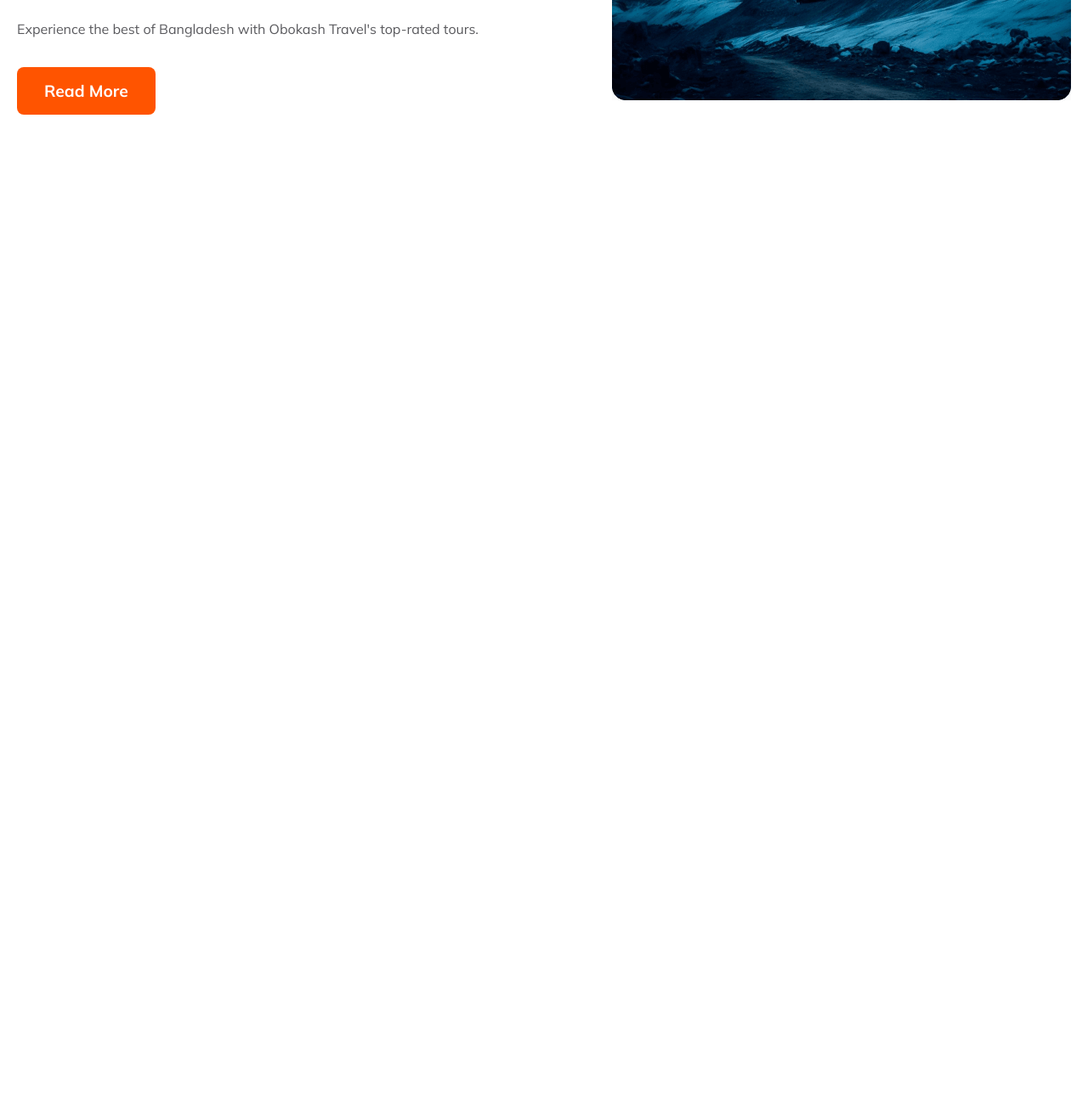
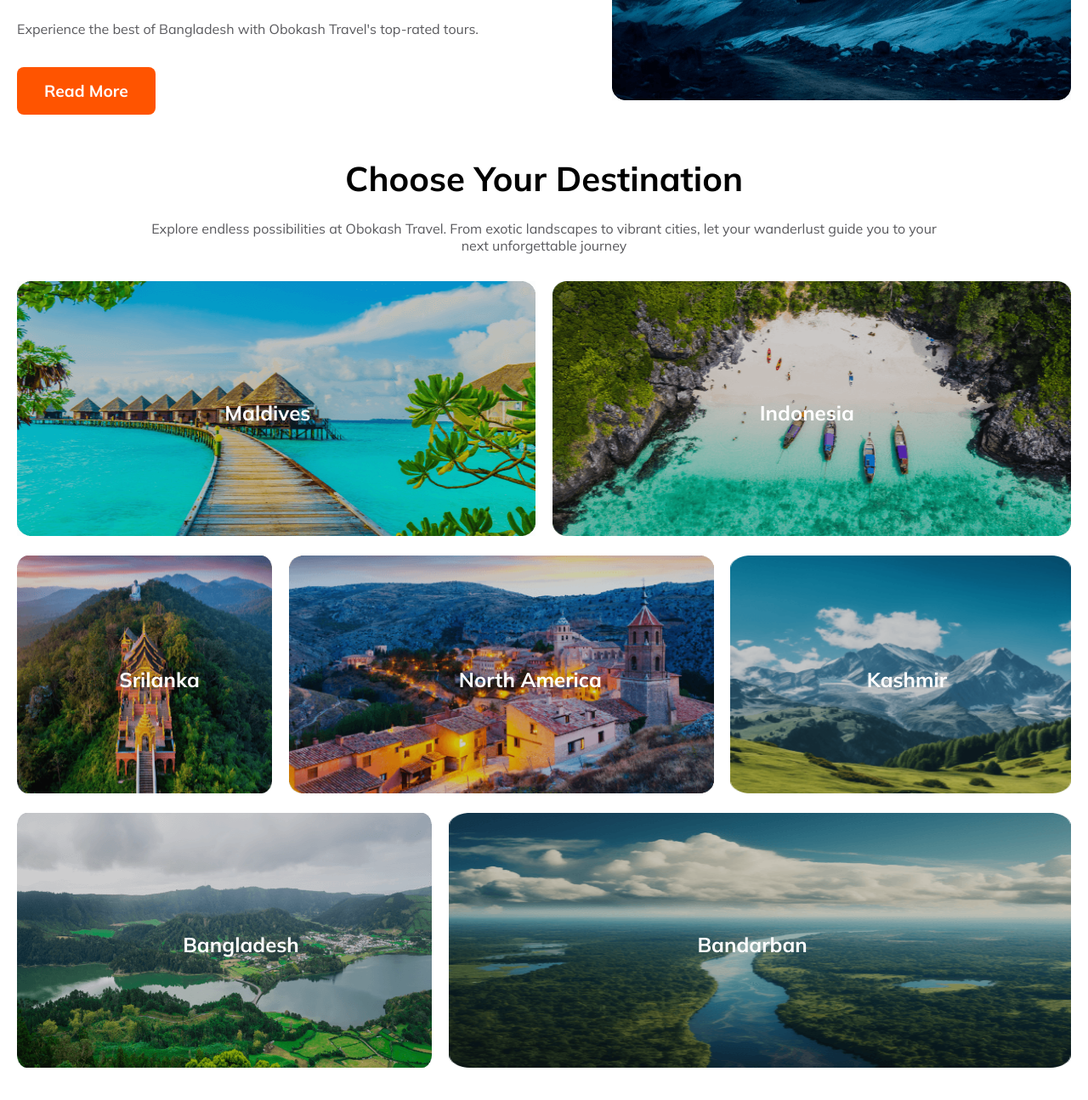
Before and after one commit to Amin7775/Obokash-Travel-responsive-website-with-html-and-css, a plain HTML site: page index.html in a window 1280 px wide. Shown: the part 1176-2471 px from the top of the page at 85% size. Before the commit the page ends 1361 px from the top, so only its background shows below. Drawn offline with Linux system fonts and the light colour scheme.

Commit message:
Completed Choose Your Destination section

```diff
--- a/index.html
+++ b/index.html
@@ -105,6 +105,53 @@
             </div>
         </section>
         <!-- Our Popular Tours section - end -->
+
+        <!-- Choose Your Destination section - start -->
+        <section id="destination" class="common-margin">
+            <h1 class="common-title">Choose Your Destination</h1>
+            <p class="common-description">Explore endless possibilities at Obokash Travel. From exotic landscapes to vibrant cities, let your wanderlust guide you to your next unforgettable journey</p>
+
+            <div class="destination-img-container">
+                <!-- ROW 1 -->
+                <div class="destination-row-1">
+                    <div class="row">
+                        <img class="row-1-img-1" src="./Images/Rectangle 5.png" alt="">
+                        <p class="row-text">Maldives</p>
+                    </div>
+                    <div class="row">
+                        <img class="row-1-img-2" src="./Images/Rectangle 8.png" alt="">
+                        <p class="row-text">Indonesia</p>
+                    </div>
+                </div>
+                <!-- ROW 2 -->
+                <div class="destination-row-2">
+                    <div class="row">
+                        <img class="row-2-img-1" src="./Images/Rectangle 6.png" alt="">
+                        <p class="row-text">Srilanka</p>
+                    </div>
+                    <div class="row">
+                        <img class="row-2-img-2" src="./Images/Rectangle 7.png" alt="">
+                        <p class="row-text">North America</p>
+                    </div>
+                    <div class="row">
+                        <img class="row-2-img-3" src="./Images/Rectangle 9.png" alt="">
+                        <p class="row-text">Kashmir</p>
+                    </div>
+                </div>
+                <!-- ROW 3-->
+                <div class="destination-row-3">
+                    <div class="row">
+                        <img class="row-3-img-1" src="./Images/Rectangle 10.png" alt="">
+                        <p class="row-text">Bangladesh</p>
+                    </div>
+                    <div class="row">
+                        <img class="row-3-img-2" src="./Images/Rectangle 11.png" alt="">
+                        <p class="row-text">Bandarban</p>
+                    </div>
+                </div>
+            </div>
+        </section>
+        <!-- Choose Your Destination section - end -->
     </main>
     <!-- Main section end -->
     <footer></footer>
--- a/style/responsive.css
+++ b/style/responsive.css
@@ -47,6 +47,15 @@
     width: 100%;
   }
   /* popular tour - end */
+  /* destination - start */
+  .destination-row-1,.destination-row-2,.destination-row-3{
+    grid-template-columns: repeat(1, 1fr);
+  }
+  .row-text{
+    left: 39%;
+    text-align: center;
+  }
+  /* destination - start */
 
   /* main section -end */
 }
@@ -87,5 +96,15 @@
     /* margin-top: 0; */
   }
     /* popular tour - end */
+
+    /* destination - start */
+    .destination-row-1,.destination-row-2,.destination-row-3{
+      grid-template-columns: repeat(1, 1fr);
+    }
+    .row-text{
+      left: 45%;
+      text-align: center;
+    }
+    /* destination - end */
     /* main - end */
 }
--- a/style/style.css
+++ b/style/style.css
@@ -27,6 +27,26 @@
     background: #FF5400;
     color: white;
     cursor: pointer;
+}
+
+.common-title{
+    font-size: 2.5rem;
+    font-weight: 800;
+    margin-bottom: 1.5rem;
+    text-align: center;
+}
+
+.common-description{
+    font-size: 1rem;
+    color: rgba(19, 19, 24, 0.70);
+    width: 75%;
+    margin: 0 auto;
+    text-align: center;
+    margin-bottom: 2rem;
+}
+
+.width-100{
+    width: 100%;
 }
 /* header styles - start */
 header{
@@ -195,4 +215,52 @@ main{
 }
 
 /* our popular tours section - end */
+
+/* choose your destination - start */
+.destination-img-container{
+    display: grid;
+    grid-template-columns: repeat(1,1fr);
+    gap: 1.2rem;
+}
+
+.destination-row-1{
+    display: grid;
+    grid-template-columns: repeat(2, 1fr);
+    gap: 1.2rem;
+}
+.destination-row-1 img,.destination-row-3 img{
+    width: 100%;
+    height: 300px;
+}
+
+.destination-row-2{
+    display: grid;
+    grid-template-columns: 3fr 5fr 4fr;
+    gap: 1.2rem;
+}
+.destination-row-2 img{
+    width: 100%;
+    height: 280px;
+
+}
+
+.destination-row-3{
+    display: grid;
+    grid-template-columns: 2fr 3fr;
+    gap: 1.2rem;
+}
+
+.row{
+    position: relative;
+}
+
+.row-text{
+    position: absolute;
+    top: 46%;
+    left: 40%;
+    color: white;
+    font-size: 1.5rem;
+    font-weight: 800;
+}
+/* choose your destination - end */
 /* main section - end */
```
